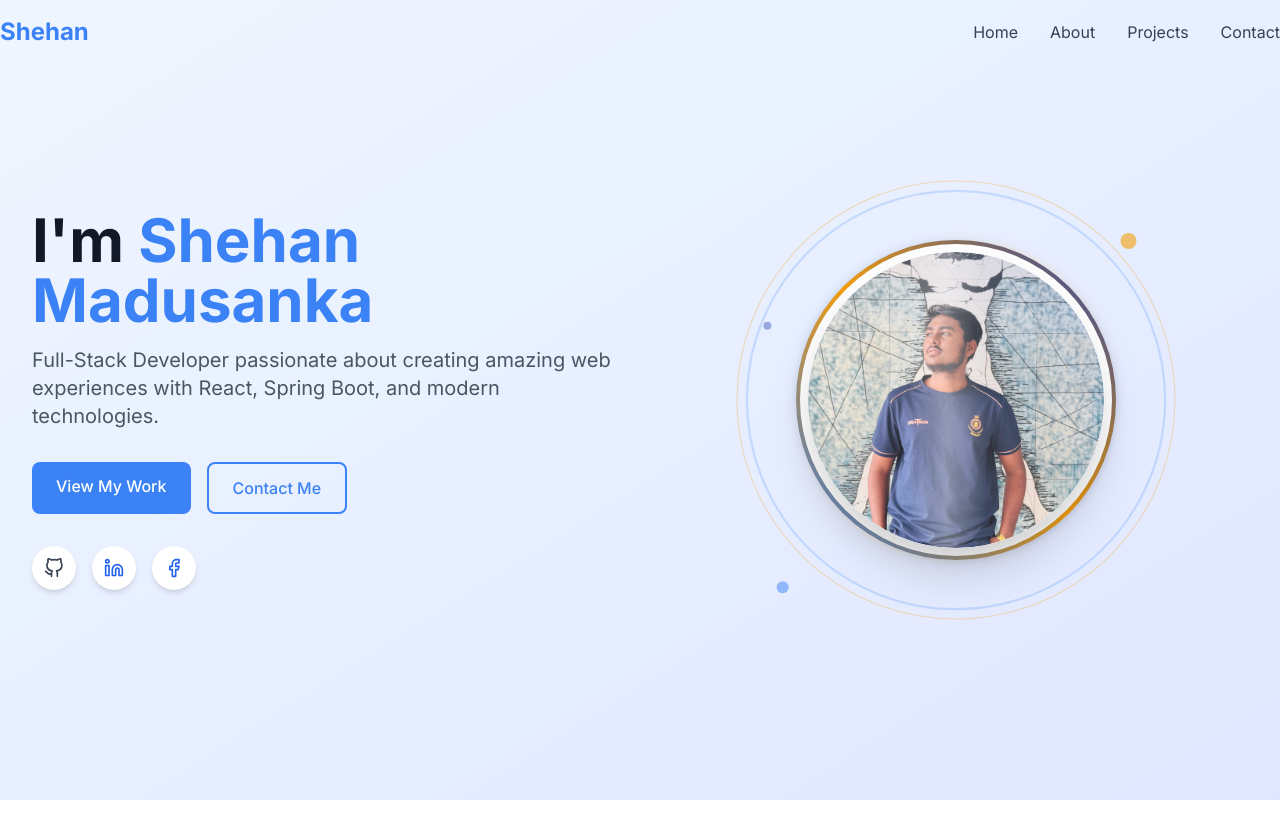
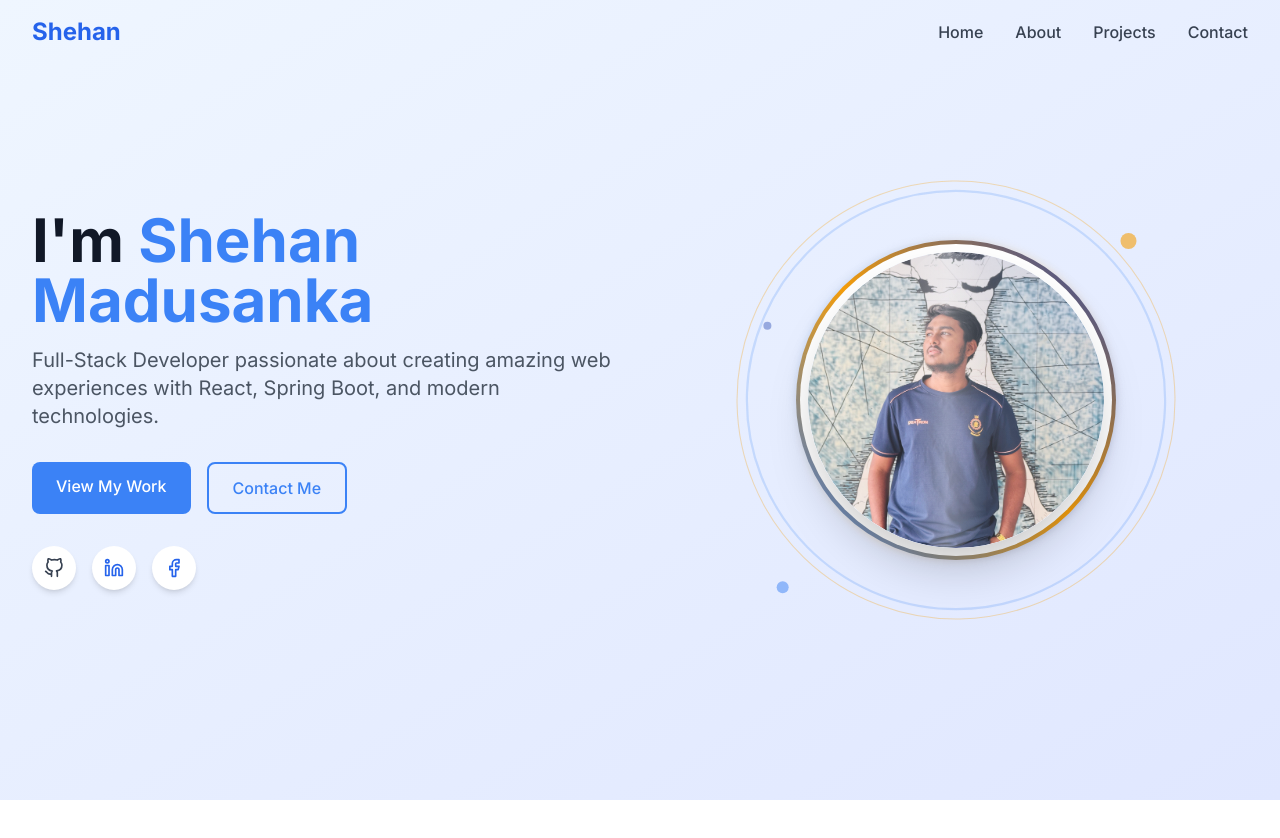
Before and after one commit to shehanmadusanka2002/myportfolio, a React (Vite) app: page / in a window 1280 px wide. Shown: the top 838 px of the page. Built offline with nearby package versions, Linux system fonts and the light colour scheme.

Commit message:
change navbar desing

```diff
--- a/src/components/Navbar.jsx
+++ b/src/components/Navbar.jsx
@@ -1,6 +1,4 @@
 import React, { useState, useEffect } from 'react';
-// eslint-disable-next-line no-unused-vars
-import { motion } from 'framer-motion';
 import { FiMenu, FiX } from 'react-icons/fi';
 
 const Navbar = () => {
@@ -23,33 +21,35 @@ const Navbar = () => {
   ];
 
   return (
-    <motion.nav
-      initial={{ y: -100 }}
-      animate={{ y: 0 }}
-      className={`fixed w-full z-50 transition-all duration-300 ${
-        scrolled ? 'bg-white/90 backdrop-blur-md shadow-lg' : 'bg-transparent'
+    <nav
+      className={`fixed w-full z-50 transition-all duration-500 ease-in-out transform animate-slide-down ${
+        scrolled
+          ? 'bg-white/95 backdrop-blur-lg shadow-xl border-b border-gray-200/20'
+          : 'bg-transparent'
       }`}
     >
-      <div className="container-custom">
+      <div className="container mx-auto px-4 lg:px-8">
         <div className="flex justify-between items-center py-4">
-          <motion.div
-            whileHover={{ scale: 1.05 }}
-            className="text-2xl font-bold text-primary"
-          >
+          {/* Logo */}
+          <div className="text-2xl font-bold text-blue-600 hover:text-blue-700 transition-all duration-300 transform hover:scale-110 cursor-pointer">
             Shehan
-          </motion.div>
+          </div>
 
           {/* Desktop Navigation */}
           <div className="hidden md:flex space-x-8">
-            {navItems.map((item) => (
-              <motion.a
+            {navItems.map((item, index) => (
+              <a
                 key={item.name}
                 href={item.href}
-                whileHover={{ scale: 1.1 }}
-                className="text-gray-700 hover:text-primary transition-colors duration-300"
+                className="relative group text-gray-700 hover:text-blue-600 transition-all duration-300 font-medium"
+                style={{ animationDelay: `${index * 100}ms` }}
               >
                 {item.name}
-              </motion.a>
+                {/* Animated underline */}
+                <span className="absolute bottom-0 left-0 w-0 h-0.5 bg-blue-600 transition-all duration-300 group-hover:w-full"></span>
+                {/* Hover background effect */}
+                <span className="absolute inset-0 bg-blue-50 rounded-lg scale-0 transition-transform duration-300 group-hover:scale-100 -z-10"></span>
+              </a>
             ))}
           </div>
 
@@ -57,34 +57,94 @@ const Navbar = () => {
           <div className="md:hidden">
             <button
               onClick={() => setIsOpen(!isOpen)}
-              className="text-gray-700 hover:text-primary"
+              className="relative text-gray-700 hover:text-blue-600 transition-all duration-300 transform hover:scale-110 focus:outline-none p-2"
+              aria-label="Toggle menu"
             >
-              {isOpen ? <FiX size={24} /> : <FiMenu size={24} />}
+              <div className="relative w-6 h-6">
+                <FiMenu
+                  size={24}
+                  className={`absolute transition-all duration-300 transform ${
+                    isOpen ? 'rotate-90 opacity-0' : 'rotate-0 opacity-100'
+                  }`}
+                />
+                <FiX
+                  size={24}
+                  className={`absolute transition-all duration-300 transform ${
+                    isOpen ? 'rotate-0 opacity-100' : '-rotate-90 opacity-0'
+                  }`}
+                />
+              </div>
             </button>
           </div>
         </div>
 
         {/* Mobile Navigation */}
-        {isOpen && (
-          <motion.div
-            initial={{ opacity: 0, y: -20 }}
-            animate={{ opacity: 1, y: 0 }}
-            className="md:hidden bg-white rounded-lg shadow-lg mt-2 py-4"
-          >
-            {navItems.map((item) => (
+        <div className={`md:hidden overflow-hidden transition-all duration-300 ${
+          isOpen ? 'max-h-64 opacity-100' : 'max-h-0 opacity-0'
+        }`}>
+          <div className="bg-white/95 backdrop-blur-lg rounded-2xl shadow-xl mt-2 py-4 mx-2 border border-gray-200/20">
+            {navItems.map((item, index) => (
               <a
                 key={item.name}
                 href={item.href}
                 onClick={() => setIsOpen(false)}
-                className="block px-4 py-2 text-gray-700 hover:text-primary hover:bg-gray-50"
+                className="block px-6 py-3 text-gray-700 hover:text-blue-600 hover:bg-blue-50/80 transition-all duration-300 font-medium relative group"
+                style={{
+                  animationDelay: `${index * 50}ms`,
+                  transform: isOpen ? 'translateX(0)' : 'translateX(-20px)',
+                  animation: isOpen ? `slideInLeft 0.3s ease-out ${index * 50}ms both` : 'none'
+                }}
               >
-                {item.name}
+                <span className="relative z-10">{item.name}</span>
+                {/* Mobile item background animation */}
+                <span className="absolute left-0 top-0 h-full w-1 bg-blue-600 transform scale-y-0 transition-transform duration-300 group-hover:scale-y-100"></span>
               </a>
             ))}
-          </motion.div>
-        )}
+          </div>
+        </div>
       </div>
-    </motion.nav>
+
+      {/* Custom CSS for additional animations */}
+      <style jsx>{`
+        @keyframes slide-down {
+          from {
+            transform: translateY(-100%);
+            opacity: 0;
+          }
+          to {
+            transform: translateY(0);
+            opacity: 1;
+          }
+        }
+
+        @keyframes slideInLeft {
+          from {
+            transform: translateX(-20px);
+            opacity: 0;
+          }
+          to {
+            transform: translateX(0);
+            opacity: 1;
+          }
+        }
+
+        .animate-slide-down {
+          animation: slide-down 0.6s ease-out;
+        }
+
+        /* Smooth backdrop blur transition */
+        .backdrop-blur-lg {
+          backdrop-filter: blur(16px);
+        }
+
+        /* Enhanced hover effects */
+        @media (hover: hover) {
+          .group:hover {
+            transform: translateY(-1px);
+          }
+        }
+      `}</style>
+    </nav>
   );
 };
 
```
Also changed, not shown: 1 other file (tests, documents, lock files or other folders).
